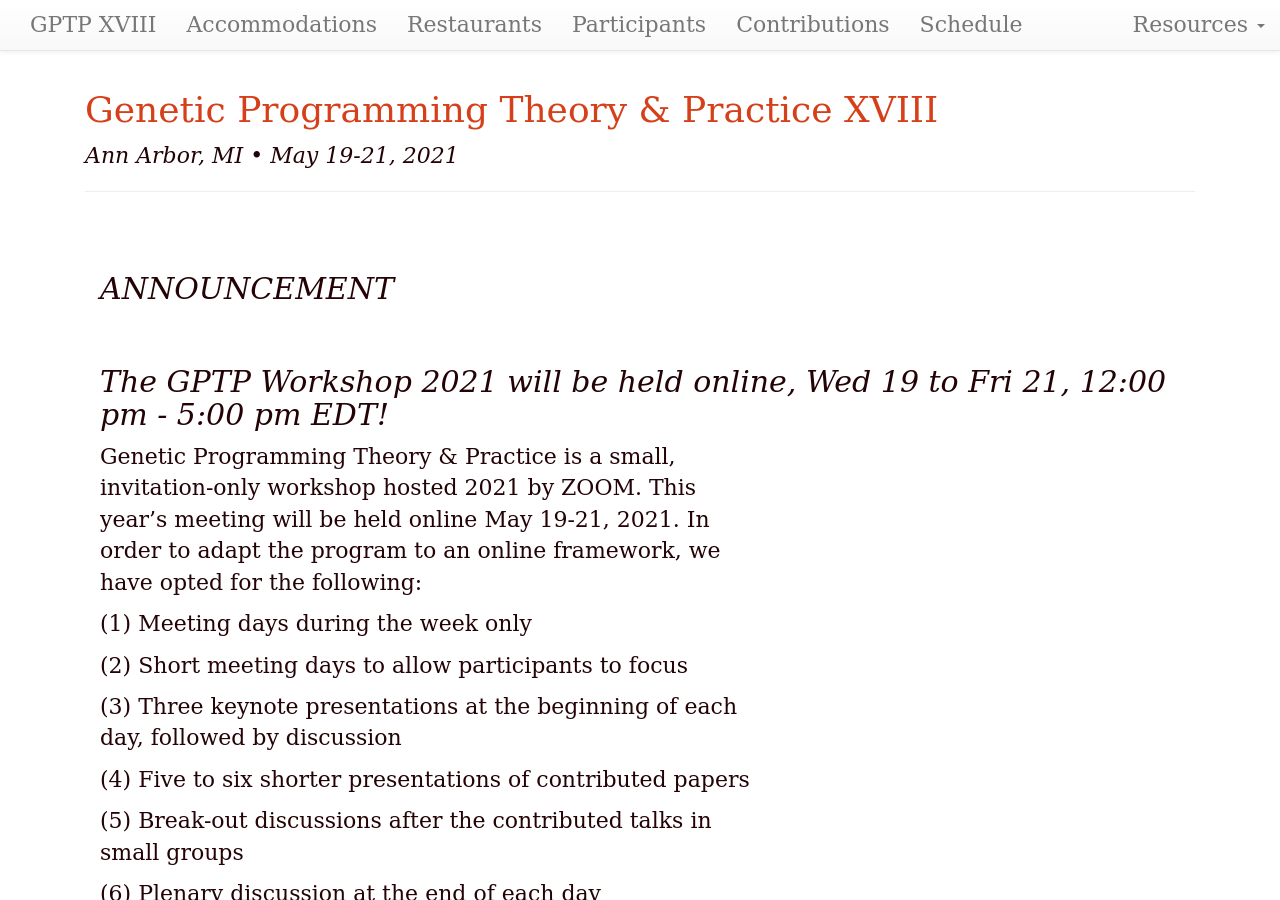
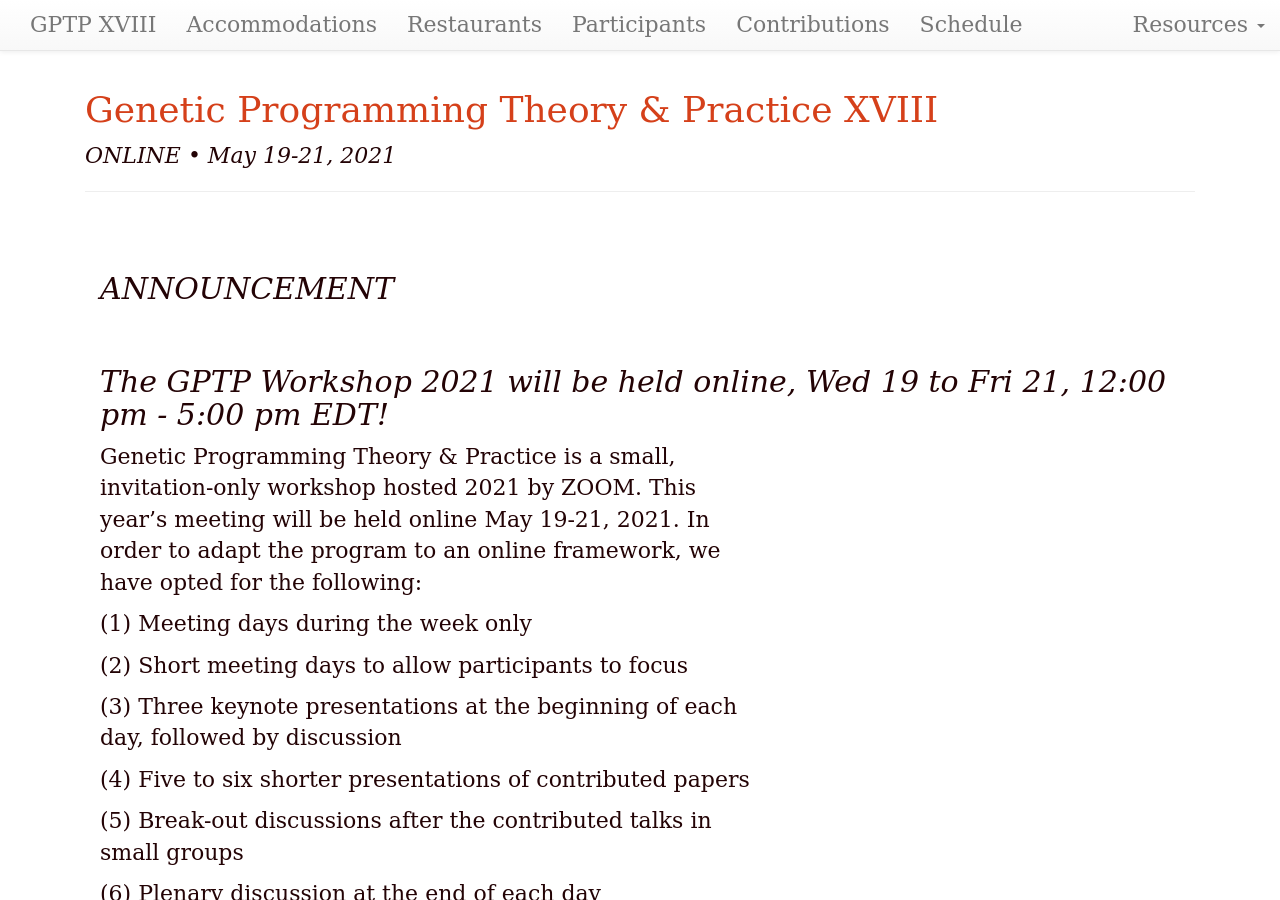
Before and after one commit to GPTP-workshop/gptp-workshop.github.io, a Jekyll site: the page built from index.md, in a window 1280 px wide and 900 px high. Built offline with Jekyll 4.4.1, drawn with Linux system fonts in a browser that asks for light colours; our own code applies the rules of GitHub Pages for plain Markdown files.

Commit message:
Update default.html

```diff
--- a/_layouts/default.html
+++ b/_layouts/default.html
@@ -21,7 +21,7 @@
     <div class="container">
       <div class="col-sm-12">
         <h1><a href="index.html">Genetic Programming Theory & Practice {{page.roman}}</a></h1>
-        <div class="dateline">Ann Arbor, MI • {{page.dates}} <hr /></div>
+        <div class="dateline">ONLINE • {{page.dates}} <hr /></div>
         <div class="col-sm-12">
         {{ content }}
         </div>
```
